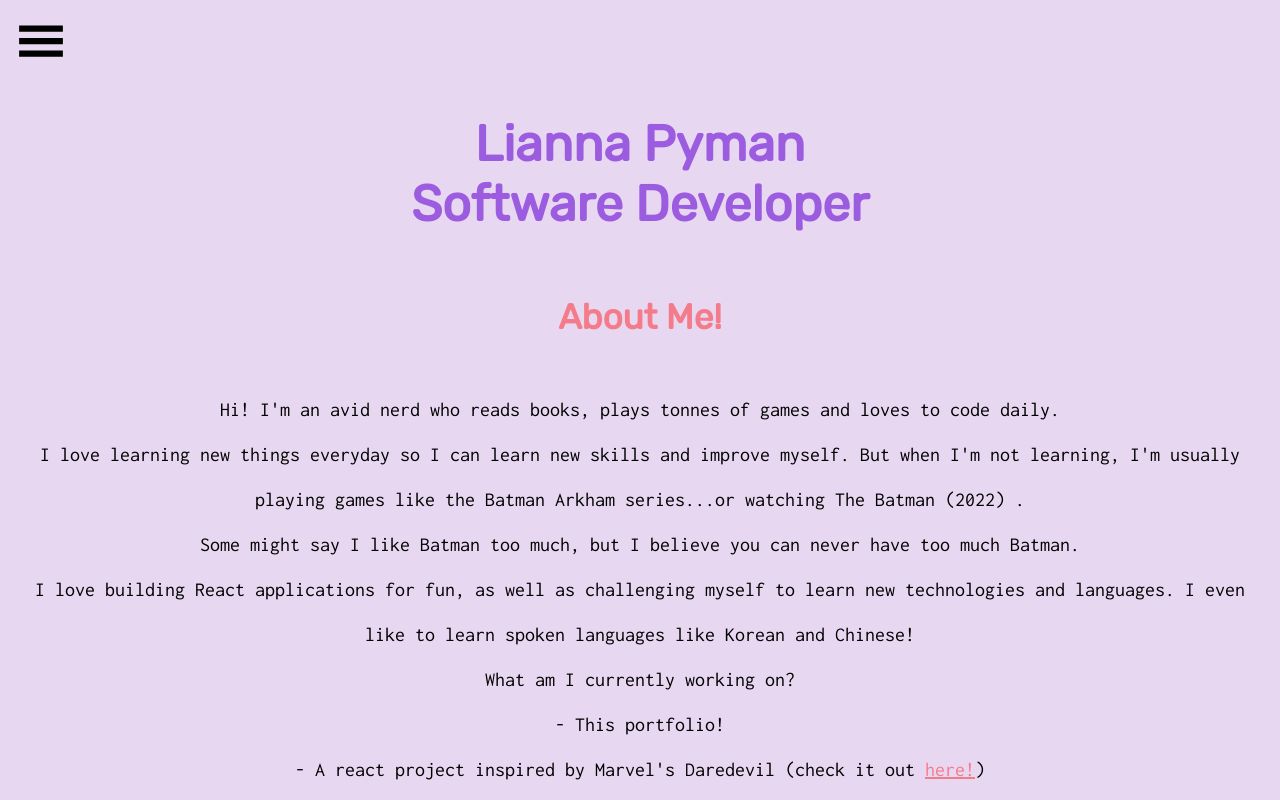
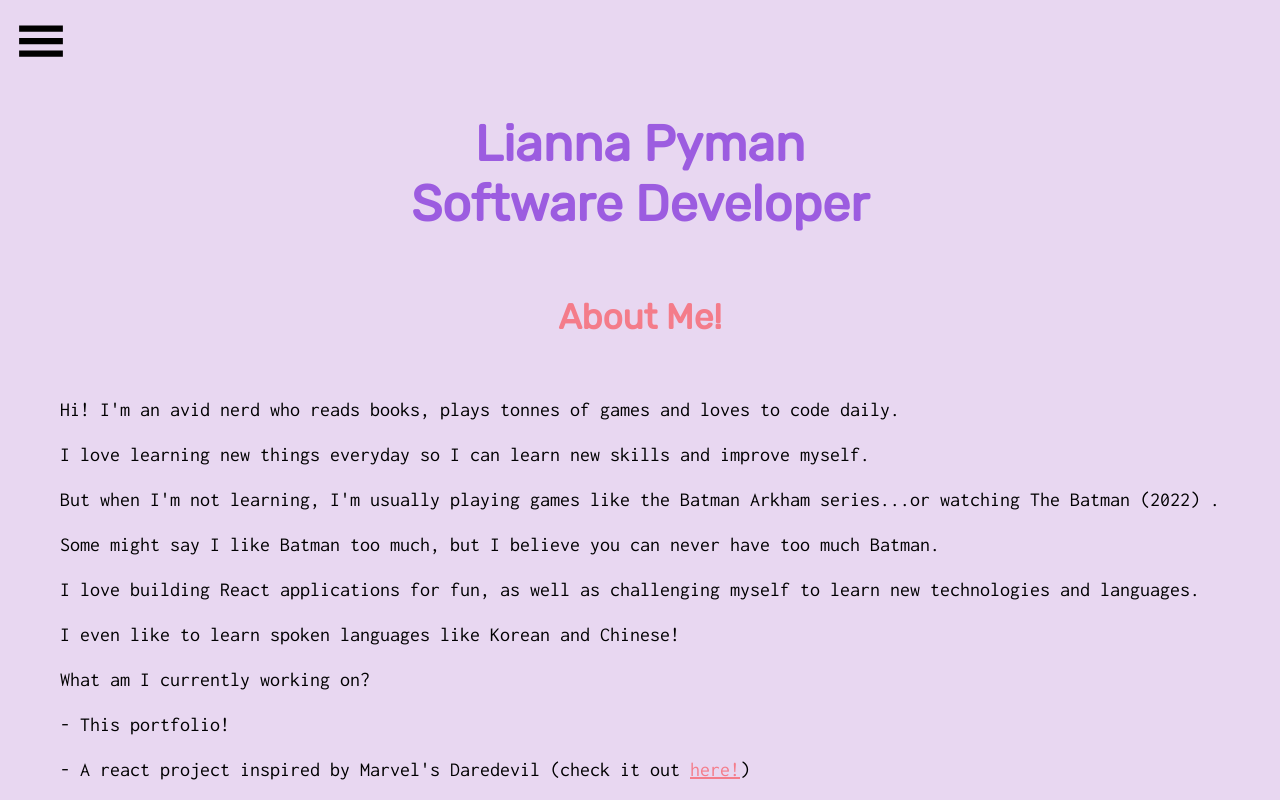
Before and after one commit to liii-p/portfolio, a React (Create React App) app: page / in a window 1280 px wide. Shown: the top 800 px of the page. Built offline with nearby package versions, Linux system fonts and the light colour scheme.

Commit message:
Fixes intro paragraph formatting

```diff
--- a/src/Intro/Intro.jsx
+++ b/src/Intro/Intro.jsx
@@ -12,12 +12,12 @@ const Intro = () => {
       <p className={styles.Intro__para}>
         Hi! I'm an avid nerd who reads books, plays tonnes of games and loves to
         code daily. <br />I love learning new things everyday so I can learn new
-        skills and improve myself. But when I'm not learning, I'm usually
+        skills and improve myself. <br /> But when I'm not learning, I'm usually
         playing games like the Batman Arkham series...or watching The Batman
         (2022) . <br /> Some might say I like Batman too much, but I believe you
         can never have too much Batman. <br />I love building React applications
         for fun, as well as challenging myself to learn new technologies and
-        languages. I even like to learn spoken languages like Korean and
+        languages. <br /> I even like to learn spoken languages like Korean and
         Chinese! <br />
         What am I currently working on? <br /> - This portfolio! <br /> - A
         react project inspired by Marvel's Daredevil (check it out{" "}
--- a/src/Intro/Intro.module.scss
+++ b/src/Intro/Intro.module.scss
@@ -28,6 +28,7 @@
 
   &__para {
     font-family: "Inconsolata", monospace;
+    text-align: left;
     @include devices.phone {
       margin: 0 auto;
       color: palette.$body;
```
